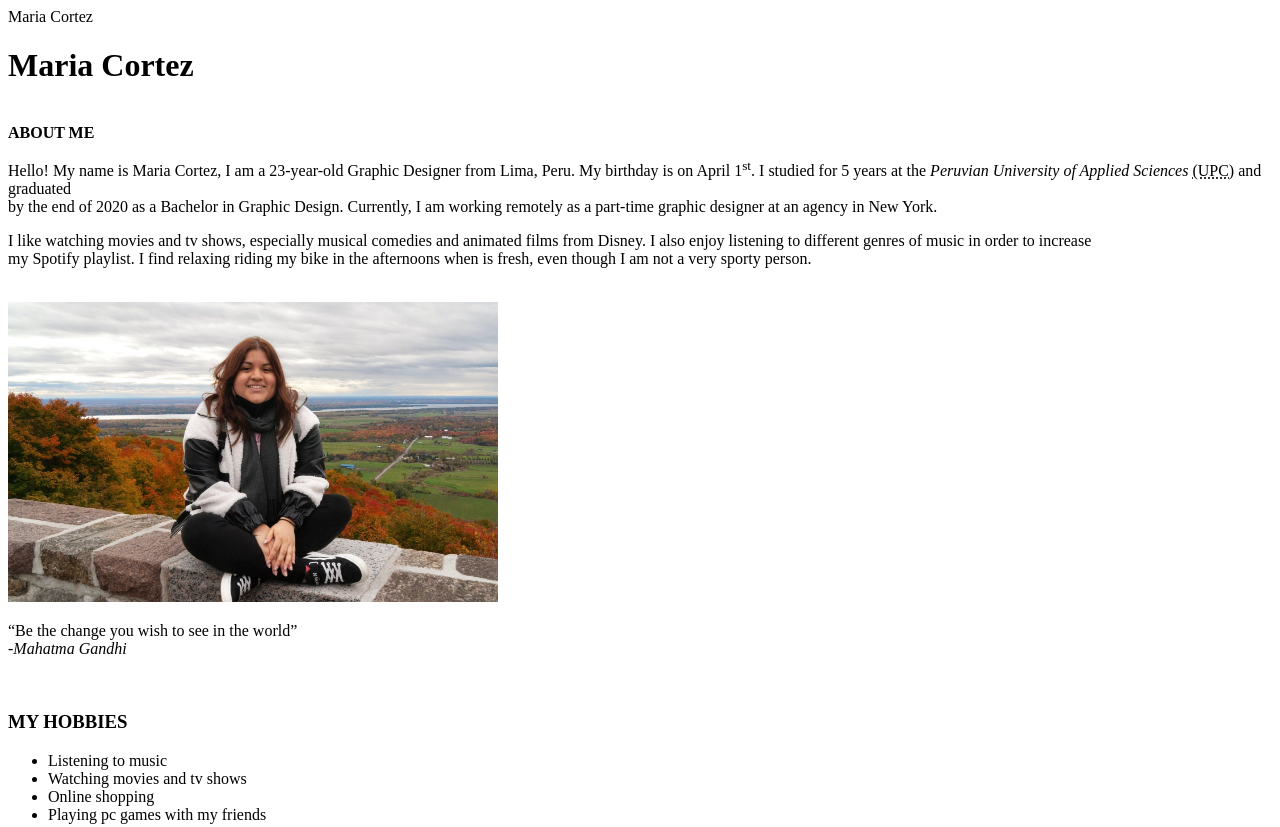
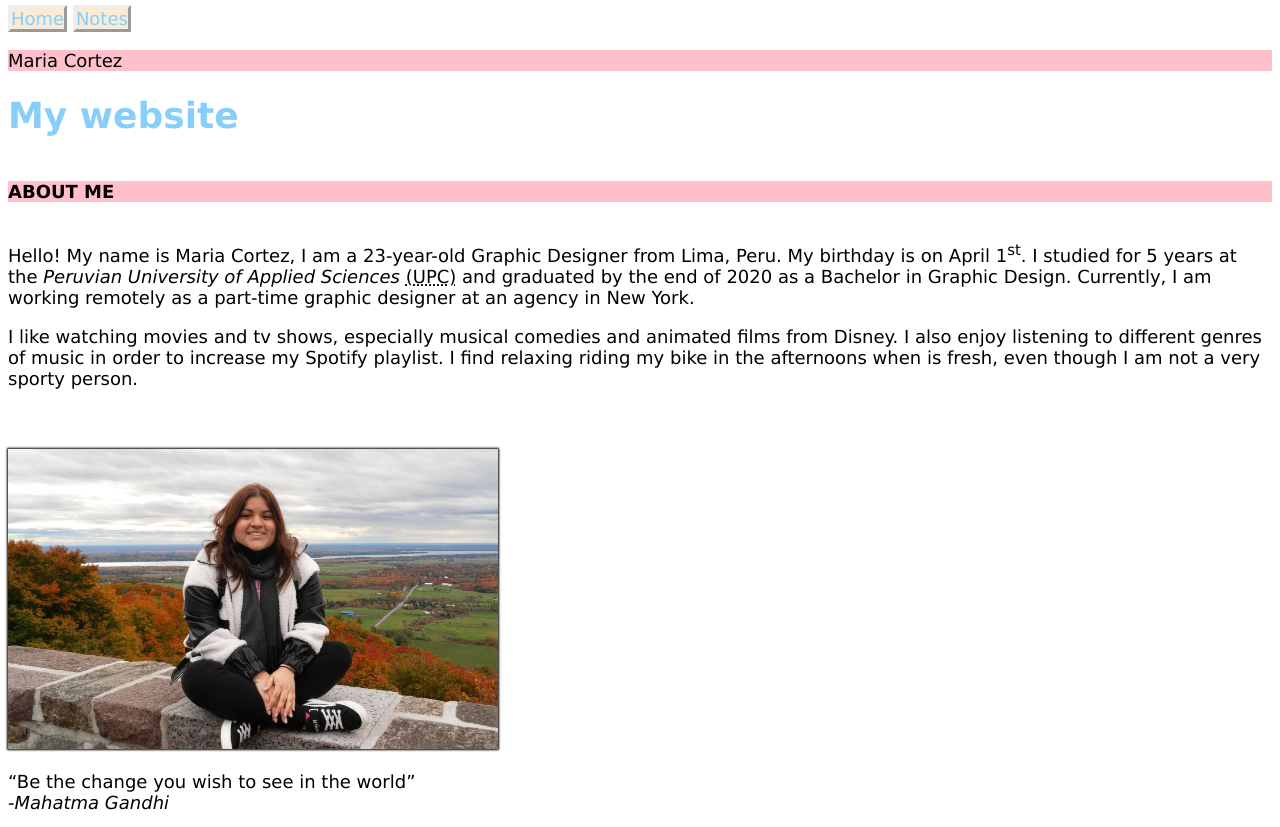
Before and after one commit to mcortez13/html-assignment, a plain HTML site: page index.html in a window 1280 px wide. Shown: the top 827 px of the page. Drawn offline with Linux system fonts and the light colour scheme.

Commit message:
Adds final changes to assignment 3

```diff
--- a/css/main.css
+++ b/css/main.css
@@ -1,4 +1,35 @@
 body {
     font-size: 18px;
-    font-family:Arial, Helvetica, sans-serif;
+    font-family:Verdana, Geneva, Tahoma, sans-serif;
 }
+
+header, footer {
+    background-color:pink;
+}
+
+.site-title {
+    color:lightskyblue;
+}
+
+#my-image {
+    box-shadow: 0 0 2px 1px black;
+}
+
+ul {
+    list-style-type: square;
+}
+
+li:nth-child(odd) {
+    background-color:powderblue;
+}
+
+a:link, a:visited {
+    text-decoration: none;
+    background-color:antiquewhite;
+    color:lightskyblue;
+    border-style:outset;
+}
+
+a:hover {
+    color:pink;
+}
--- a/index.html
+++ b/index.html
@@ -3,27 +3,39 @@
 
 <head>
     <meta charset="UTF-8">
+    <link rel="stylesheet" href="css/main.css">
     <title>Maria Cortez</title>
 </head>
 
 <body>
+    <nav class="navbar">
+        <a href="#home">Home</a>
+        <a href="#notes">Notes</a>
+    </nav>
+
+    <br>
+
     <header>Maria Cortez</header>
 
+    <h1 class="site-title">My website</h1>
+
     <main>
-
-    <h1>Maria Cortez</h1>
 
         <br>
 
         <article>
             <header><strong>ABOUT ME</strong></header>
-            <p>Hello! My name is Maria Cortez, I am a 23-year-old Graphic Designer from Lima, Peru. My birthday is on April 1<sup>st</sup>. I studied for 5 years at the <i>Peruvian University of Applied Sciences</i> <abbr title="Universidad Peruana de Ciencias Aplicadas">(UPC)</abbr> and graduated <br> by the end of 2020 as a Bachelor in Graphic Design. Currently, I am working remotely as a part-time graphic designer at an agency in New York.</p>
-            <p>I like watching movies and tv shows, especially musical comedies and animated films from Disney. I also enjoy listening to different genres of music in order to increase <br> my Spotify playlist. I find relaxing riding my bike in the afternoons when is fresh, even though I am not a very sporty person.</p>
+
+            <br>
+
+            <p>Hello! My name is Maria Cortez, I am a 23-year-old Graphic Designer from Lima, Peru. My birthday is on April 1<sup>st</sup>. I studied for 5 years at the <i>Peruvian University of Applied Sciences</i> <abbr title="Universidad Peruana de Ciencias Aplicadas">(UPC)</abbr> and graduated by the end of 2020 as a Bachelor in Graphic Design. Currently, I am working remotely as a part-time graphic designer at an agency in New York.</p>
+
+            <p>I like watching movies and tv shows, especially musical comedies and animated films from Disney. I also enjoy listening to different genres of music in order to increase my Spotify playlist. I find relaxing riding my bike in the afternoons when is fresh, even though I am not a very sporty person.</p>
         </article>
 
-        <br>
+        <br> <br>
 
-        <img src="images/photo.jpeg" alt="my photo" title="My super cool photo at Gatineau park" width="490" height="300">
+        <div><img id="my-image" src="images/photo.jpeg" alt="my photo" title="My super cool photo at Gatineau park" width="490" height="300"></div>
 
         <p>
             <q>Be the change you wish to see in the world</q>
@@ -48,7 +60,7 @@
 
         <br>
 
-        <p><a href="notes.html" target="_blank">Notes</a></p>
+        <p><a href="notes.html" id="notes" target="_blank">Notes</a></p>
 
     </main>
 
```
